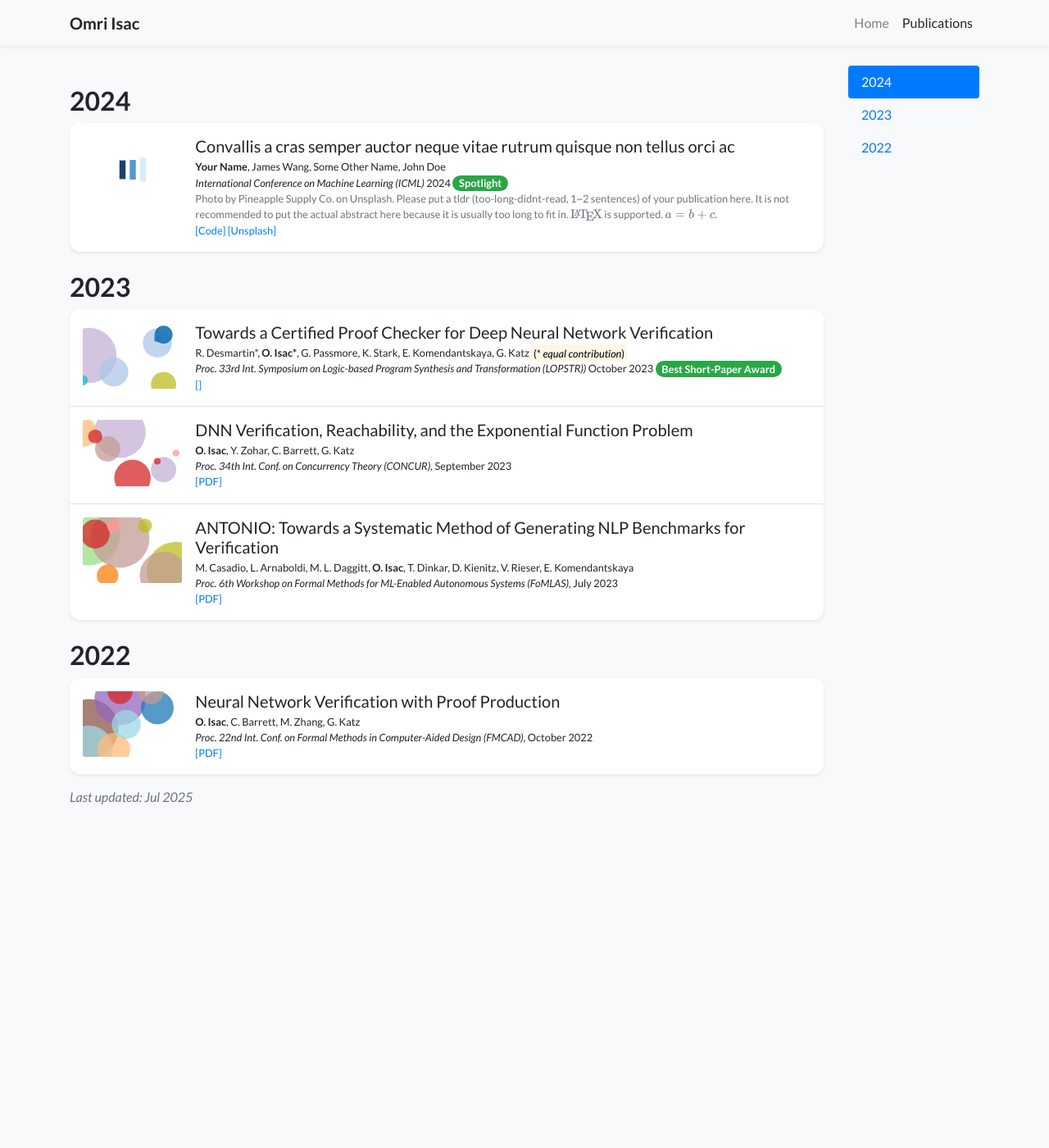
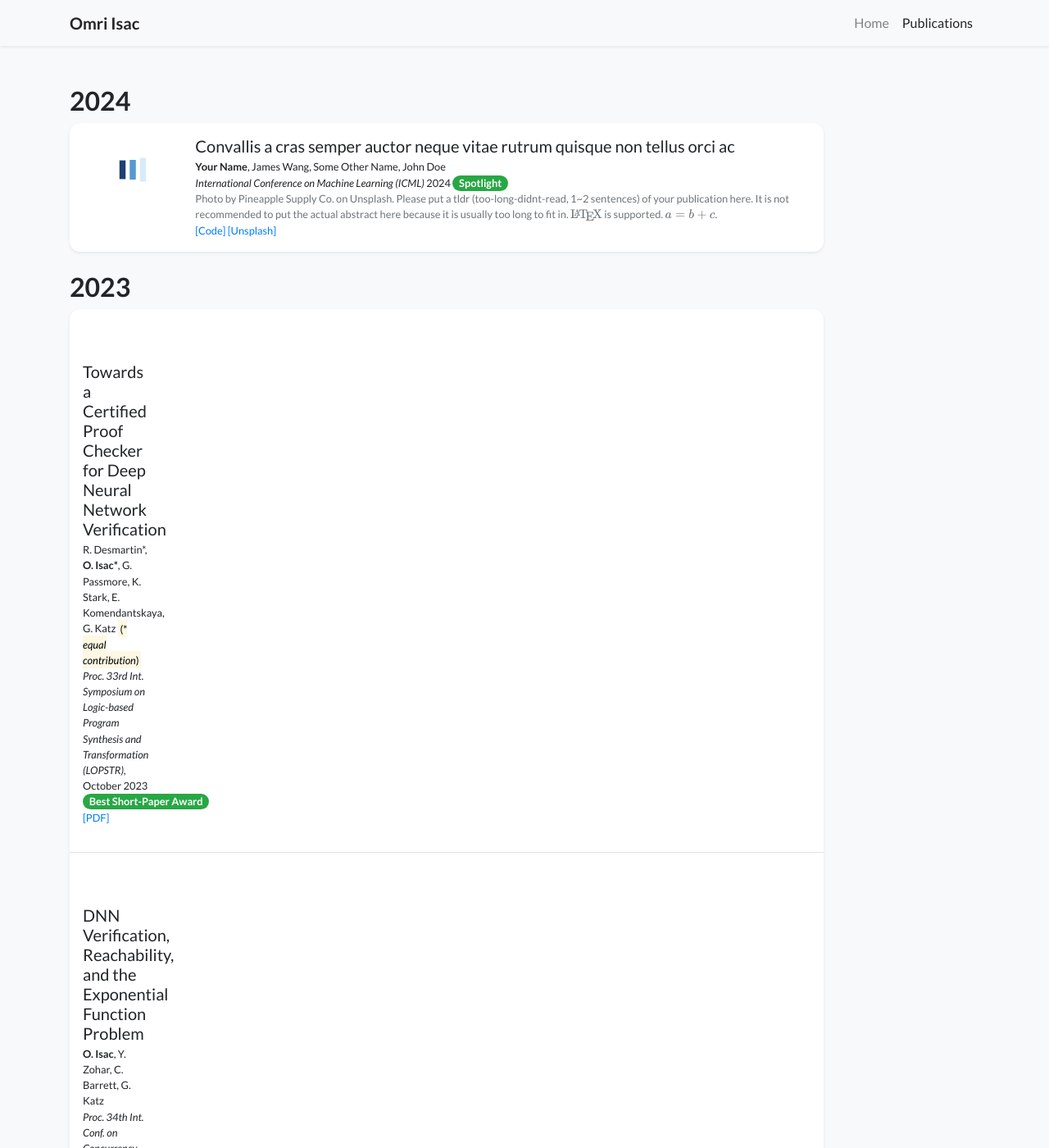
Before and after one commit to omriisack/omriisack.github.io, a Jekyll site: the page built from publications.html, in a window 1280 px wide and 1400 px high. Shown: the whole window at 82% size. Built offline with Jekyll 4.4.1, drawn with Linux system fonts in a browser that asks for light colours; nearby versions of some CDN libraries; a style sheet for code colours, icons or effects is not loaded.

Commit message:
remove cover

```diff
--- a/_includes/widgets/publication_item.html
+++ b/_includes/widgets/publication_item.html
@@ -5,7 +5,7 @@
             {%- if item.cover -%}
             <img data-src="{{ item.cover | relative_url }}" alt="{{ item.title }}" class="lazy w-100 rounded-sm" src="{{ '/assets/images/empty_300x200.png' | relative_url }}">
             {%- else -%}
-            <svg class="bubble-visual-hash lazy w-100 rounded-sm" data-bubble-visual-hash="{{ item.id }}" viewBox="0 0 300 200"></svg>
+            <div class="col p-3 ml-md-2">
             {%- endif -%}
         </div>
         <div class="col-md-9 col-xl-10 p-3 pl-md-0">
```
Also changed, not shown: _publications/2023/2023-pub-3.md (+2 -2 lines).
